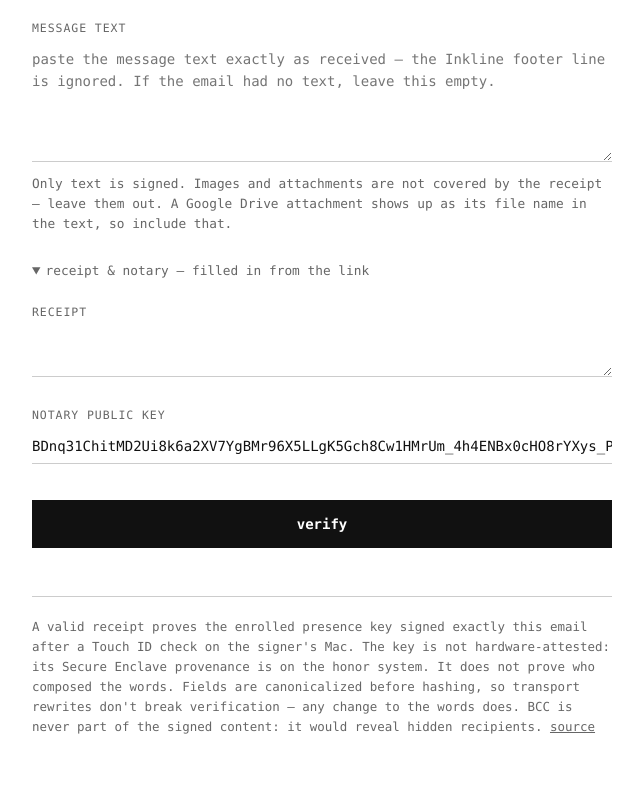
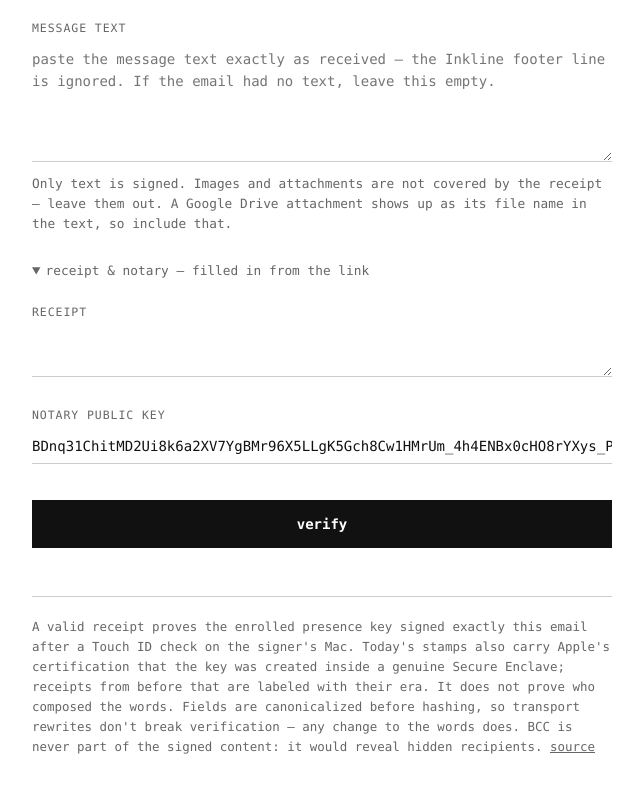
Before and after one commit to Inkline-Verify/ProofOfHuman, a website with bundled scripts: page verifier/index.html in a window 1280 px wide. Shown: the part 330-1122 px from the top of the page, without its empty margins (318-961 px from the left). Built offline with nearby package versions, Linux system fonts and the light colour scheme.

Commit message:
Tier wording: lead with what is verified; era notes instead of negative labels

```diff
--- a/verifier/index.html
+++ b/verifier/index.html
@@ -120,9 +120,10 @@
 
 <p class="note">
   A valid receipt proves the enrolled presence key signed exactly this email
-  after a Touch ID check on the signer's Mac. The key is not hardware-attested:
-  its Secure Enclave provenance is on the honor system. It does not prove who
-  composed the words. Fields are canonicalized before hashing, so transport
+  after a Touch ID check on the signer's Mac. Today's stamps also carry
+  Apple's certification that the key was created inside a genuine Secure
+  Enclave; receipts from before that are labeled with their era. It does not
+  prove who composed the words. Fields are canonicalized before hashing, so transport
   rewrites don't break verification — any change to the words does. BCC is
   never part of the signed content: it would reveal hidden recipients.
   <a href="https://github.com/Inkline-Verify/ProofOfHuman" target="_blank" rel="noreferrer">source</a>
--- a/verifier/verify.js
+++ b/verifier/verify.js
@@ -91,7 +91,7 @@ $('verify').addEventListener('click', async () => {
     tier.className = 'tier';
     tier.textContent = outcome.tier === 'enclave-attested'
       ? 'Trust tier: hardware-attested. Apple\u2019s App Attest certified that the signing key was generated inside a genuine Secure Enclave in the signed Inkline helper, and this receipt carried a fresh per-send attestation.'
-      : 'Legacy: issued before hardware attestation was required. This receipt cannot prove the key lives in a Secure Enclave; newer stamps carry Apple\u2019s hardware attestation. Read it as a good-faith signal from that era.';
+      : 'Verified: signed with Touch ID on the sender\u2019s enrolled Mac and witnessed by the notary. Issued before hardware attestation became part of every stamp \u2014 today\u2019s stamps also carry Apple\u2019s certification of the signing key.';
     verdict.appendChild(tier);
     const scope = document.createElement('div');
     scope.className = 'tier';
```
Also changed, not shown: README.md.
